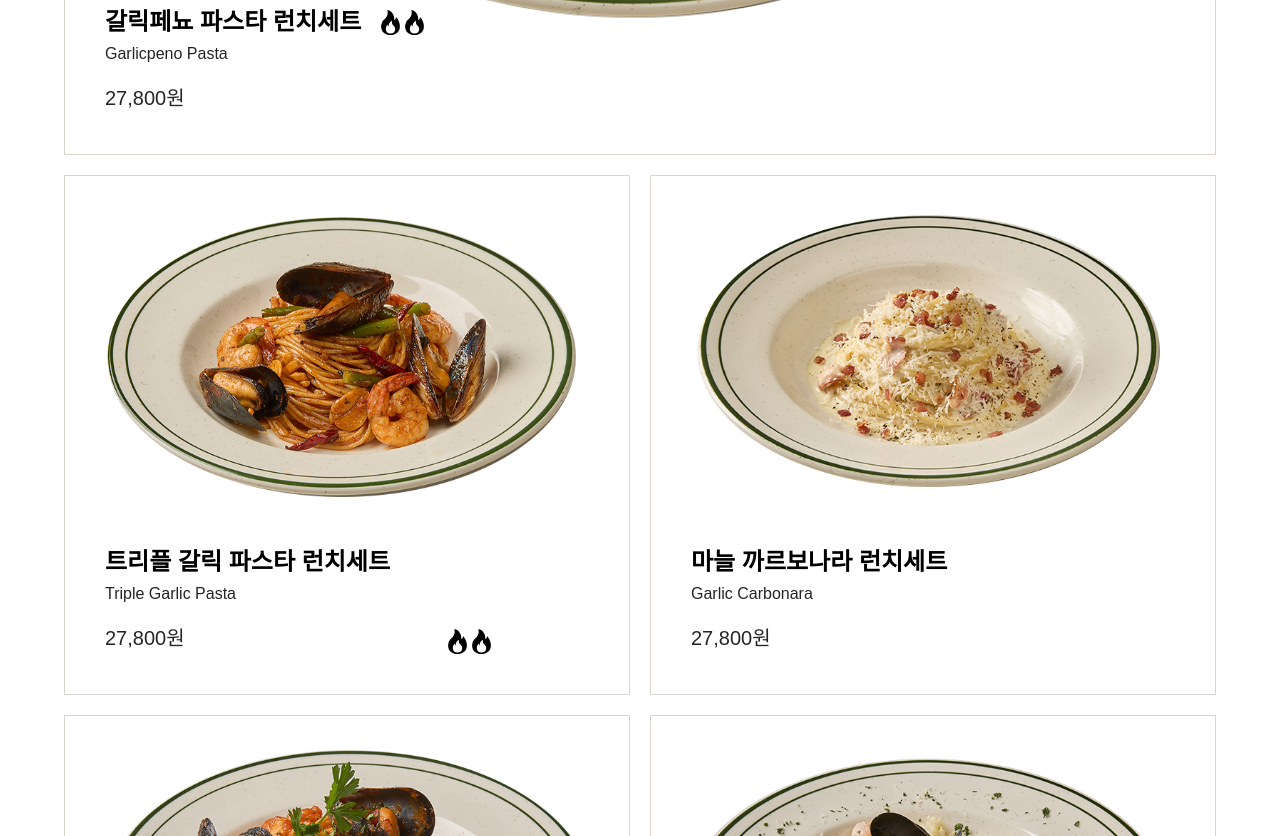
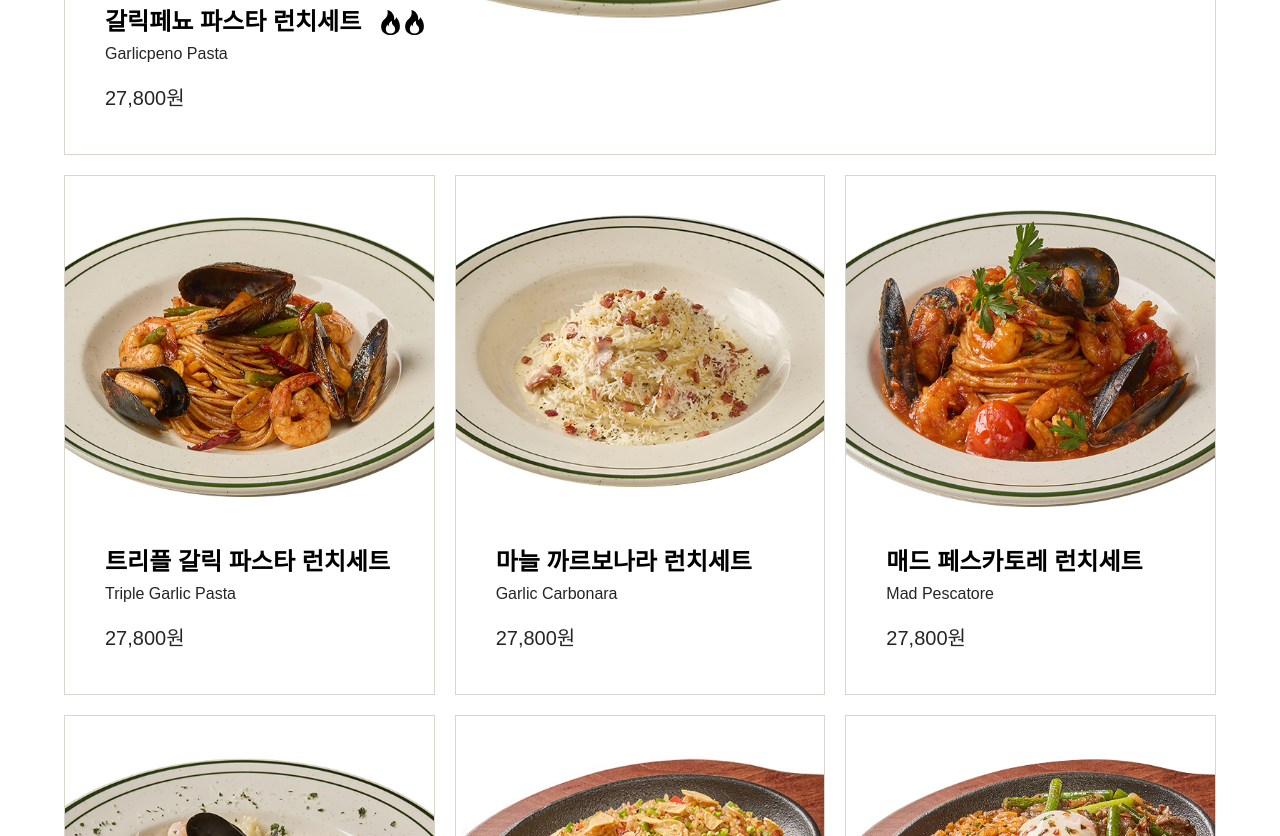
Before and after one commit to hihappyjoo/madfotgarlic, a plain HTML site: page menu.html in a window 1280 px wide. Shown: the part 3224-4060 px from the top of the page. Drawn offline with nearby package versions, Linux system fonts and the light colour scheme; a web font is replaced by a local one.

Commit message:
02041440

```diff
--- a/css/lunch.css
+++ b/css/lunch.css
@@ -125,7 +125,7 @@ h3 {
 }
 
 .menu-list li {
-    flex: 1 1 calc((100% - 2rem) / 2);
+    flex: 1 1 calc((100% - 4rem) / 3);
     height: 52rem;
     overflow: hidden;
     border: 1px solid rgba(137, 118, 93, 0.3);
```
